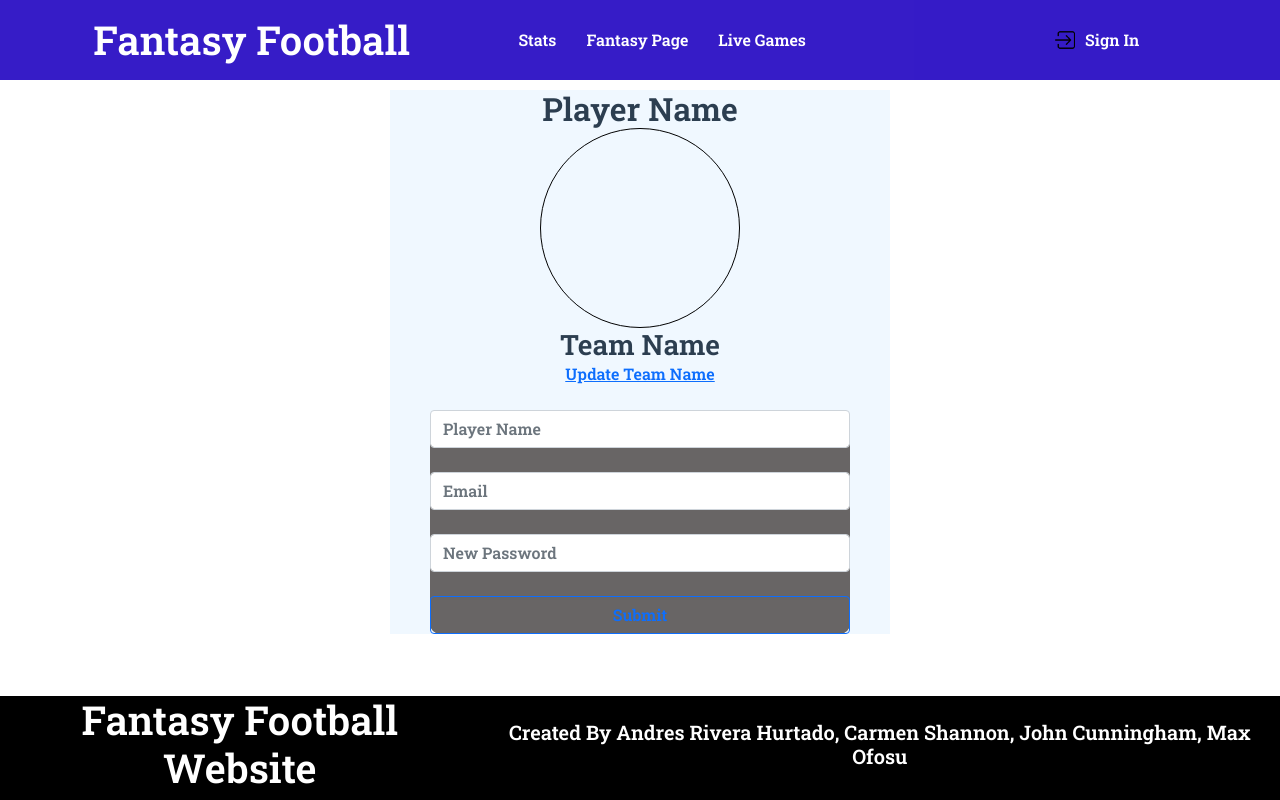
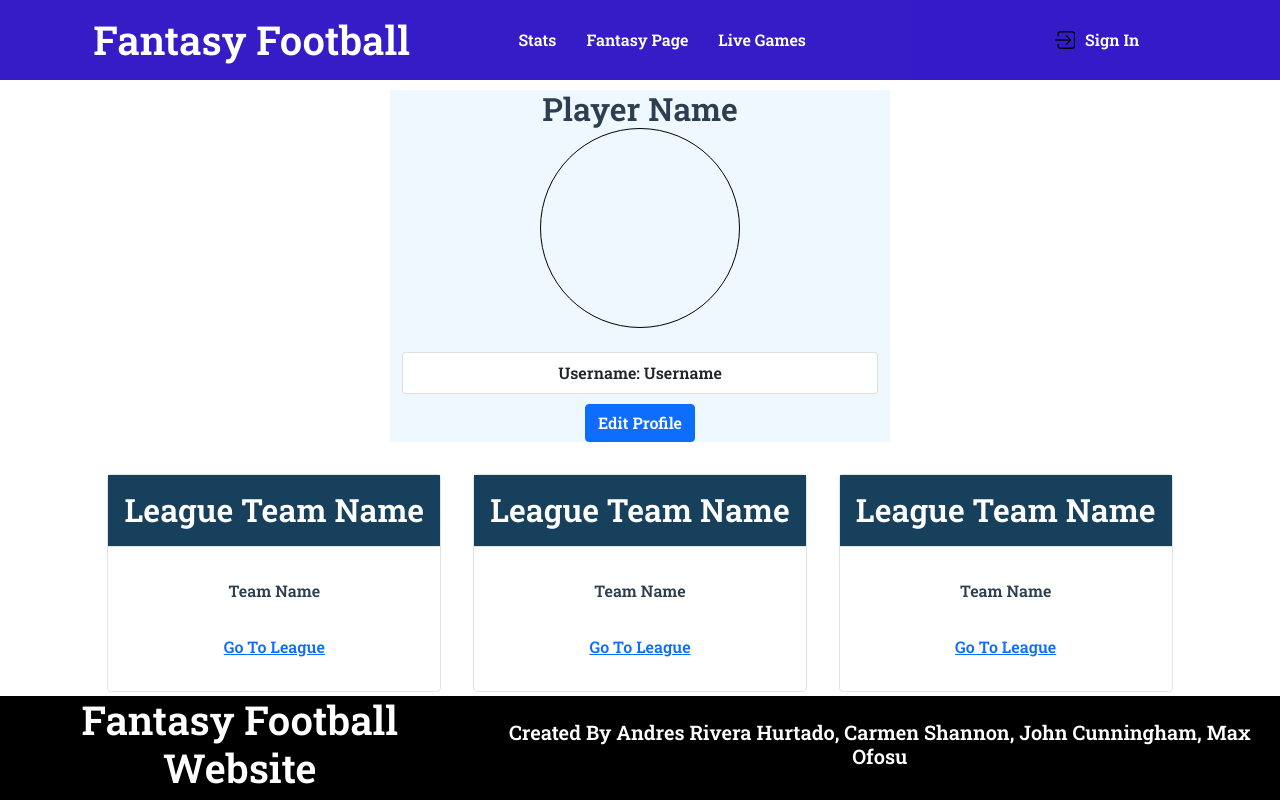
Before and after one commit to andresrihu/fantasyproject, a Vue app: page /viewPlayer in a window 1280 px wide. Built offline with nearby package versions, Linux system fonts and the light colour scheme.

Commit message:
minor changes fixed styling

```diff
--- a/src/components/PlayerInfo.vue
+++ b/src/components/PlayerInfo.vue
@@ -1,29 +1,18 @@
 <template>
   <div class="container">
-
     <div class="main">
       <h2>{{ playerName }}</h2>
       <div id="circle"></div>
-      <h3>{{ teamName }}</h3>
-      <a href="#">Update {{ teamName }}</a>
     </div>
     <br />
     <div class="credentials">
-      <form class="form" action="/register" method="post">
-        <input class="form-control" type="text" placeholder="Player Name" />
-        <br />
-        <input class="form-control" type="text" placeholder="Email" />
-        <br />
-        <input
-          class="form-control"
-          type="password"
-          placeholder="New Password"
-        />
-        <br />
-        <input class="btn btn-outline-primary form-control" value="Submit" />
-      </form>
+      <div class="list-group">
+        <p class="list-group-item list-group-item-action">
+          Username: {{ username }}
+        </p>
+      </div>
+      <button class="btn btn-primary" id="button">Edit Profile</button>
     </div>
-
   </div>
 </template>
 
@@ -31,12 +20,12 @@
 export default {
   name: "PlayerInfo",
   data() {
-  return {
-    playerName: "Player Name",
-    leagueTeam: "League Team Name",
-    teamName: "Team Name",
-    email: "email@fantasy.com",
-  };
+    return {
+      playerName: "Player Name",
+      leagueTeam: "League Team Name",
+      teamName: "Team Name",
+      username: "Username",
+    };
   },
 };
 </script>
@@ -67,5 +56,7 @@ export default {
   flex-direction: column;
   margin: 0 auto;
 }
-
+#button {
+  margin-top: 10px;
+}
 </style>
--- a/src/components/SearchResults.vue
+++ b/src/components/SearchResults.vue
@@ -66,7 +66,4 @@ export default {
   justify-content: center;
   flex-direction: column;
 }
-.maincontainer * {
-  z-index: -1;
-}
 </style>
--- a/src/views/Fp-CreateLeagueView.vue
+++ b/src/views/Fp-CreateLeagueView.vue
@@ -1,29 +1,24 @@
 <template>
   <div class="content">
-        <LeagueSettingsPlayer/>
+    <LeagueSettingsAdmin />
   </div>
 
-    <Footer/>
+  <Footer />
 </template>
 
+<script>
+import LeagueSettingsAdmin from "../components/LeagueSettingsAdmin.vue";
 
-<script>
-import LeagueSettingsPlayer from '../components/LeagueSettingsPlayer.vue'
-import Footer from '../components/Footer.vue'
-
-export default{
+export default {
   name: "CreateLeague",
   components: {
-        LeagueSettingsPlayer : LeagueSettingsPlayer,
-        Footer: Footer,
-    }
-}
+    LeagueSettingsAdmin: LeagueSettingsAdmin,
+  },
+};
 </script>
 
-
 <style scoped>
-    .content{
+.content {
   margin-top: 10px;
 }
-
 </style>
--- a/src/views/Fp-DraftView.vue
+++ b/src/views/Fp-DraftView.vue
@@ -9,19 +9,16 @@
   <div>
     <PlayerDraftList />
   </div>
-  <Footer />
 </template>
 
 <script>
 import AvailablePlayers from "../components/AthletesAvailableDraft.vue";
 import PlayerDraftList from "../components/PlayersDraftingList.vue";
 import TimerTimer from "../components/TimerCountDown.vue";
-import Footer from "../components/Footer.vue";
 
 export default {
   name: "DraftPage",
   components: {
-    Footer: Footer,
     PlayerDraftList: PlayerDraftList,
     TimerTimer: TimerTimer,
     AvailablePlayers: AvailablePlayers,
--- a/src/views/Fp-PlayerInfoView.vue
+++ b/src/views/Fp-PlayerInfoView.vue
@@ -1,24 +1,24 @@
 <template>
-    <div class="content">
-        <PlayerInfo/>
-        <Footer/>
-    </div>
+  <div class="content">
+    <PlayerInfo />
+    <PlayerLeagueList />
+  </div>
 </template>
 
 <script>
-import PlayerInfo from '../components/PlayerInfo.vue'
-import Footer from '../components/Footer.vue'
+import PlayerLeagueList from "@/components/PlayerLeagueList.vue";
+import PlayerInfo from "../components/PlayerInfo.vue";
 export default {
-    name: 'playerInfo',
-    components: {
-        PlayerInfo : PlayerInfo,
-        Footer : Footer
-    }
-}
+  name: "playerInfo",
+  components: {
+    PlayerInfo: PlayerInfo,
+    PlayerLeagueList: PlayerLeagueList,
+  },
+};
 </script>
 
 <style scoped>
-    .content{
-        margin : 10px;
-    }
+.content {
+  margin: 10px;
+}
 </style>
--- a/src/views/Mp-AthleteInfoView.vue
+++ b/src/views/Mp-AthleteInfoView.vue
@@ -3,19 +3,16 @@
         <h2>Athlete Name</h2>
         <AthleteDetailedInfo/>
     </div>
-
-    <Footer/>
 </template>
 
 <script>
 import AthleteDetailedInfo from '../components/AthleteDetailedInfo.vue'
-import Footer from '../components/Footer.vue'
 
 export default{
     name: "AthleteViewOne",
     components:{
         AthleteDetailedInfo: AthleteDetailedInfo,
-        Footer : Footer,
+
     }
 
 
```
Lines whose indentation alone changed are shown as unchanged.
